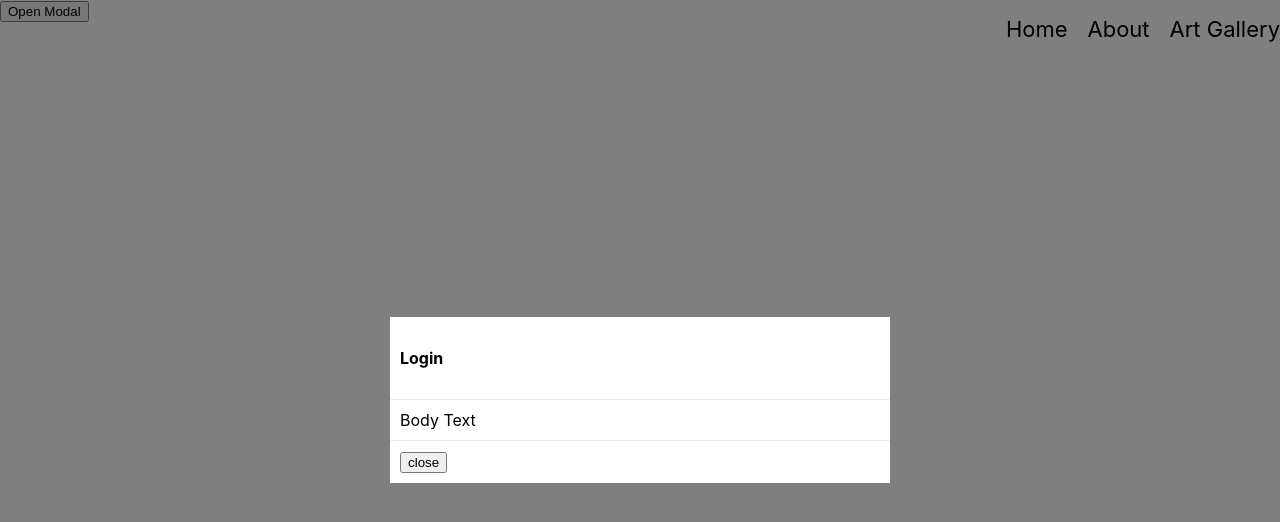
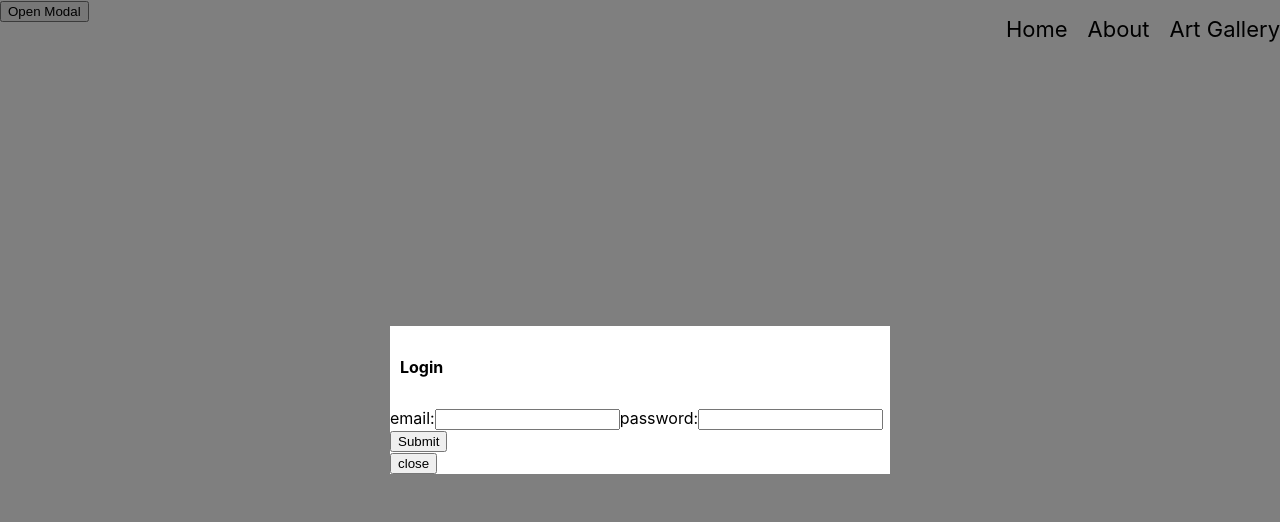
Before and after one commit to lilipcohen/Laura-Cullen, a React (Create React App) app in the folder client/: page / in a window 1280 px wide. Both pictures are taken after a click on the button "Open Modal". Shown: the top 522 px of the page. Built offline with nearby package versions, Linux system fonts and the light colour scheme.

Commit message:
adding email password form

```diff
--- a/client/src/App.js
+++ b/client/src/App.js
@@ -6,6 +6,17 @@
 
 function App() {
   const [show, setShow] = useState(false);
+
+  const handleChange = (event) => {
+    const { name, value } = event.target;
+    setShow({
+      ...show,
+      [name]: value,
+    });
+  };
+  const onSubmit = (event) => {
+    event.preventDefault();
+  };
 
   return (
     <div>
--- a/client/src/components/LoginModal.js
+++ b/client/src/components/LoginModal.js
@@ -12,12 +12,29 @@
         <div className="modal-header">
           <h4>Login</h4>
         </div>
-        <div className="modal-body">Body Text</div>
-        <div className="modal-footer">
-          <button onClick={props.onClose}>close</button>
-        </div>
+        <form onSubmit={props.handleSubmit}>
+          <label>
+            email:
+            <input
+              type="text"
+              value={props.value}
+              onChange={props.handleChange}
+            />
+          </label>
+          <label>
+            password:
+            <input
+              type="text"
+              value={props.value}
+              onChange={props.handleChange}
+            />
+          </label>
+          <input type="submit" value="Submit" />
+        </form>
+        <button onClick={props.onClose}>close</button>
       </div>
     </div>
+    // </div>
   );
 };
 
```
